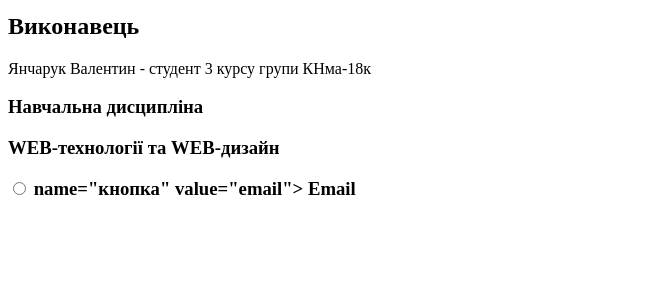
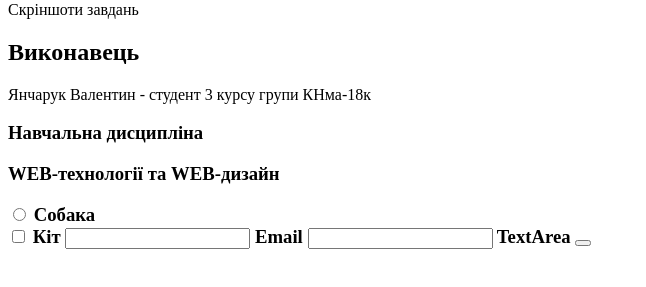
Before and after one commit to ValikYan/Lab1Yancharuk, a plain HTML site: page index.html in a window 1280 px wide. Shown: the part 105-392 px from the top of the page, without its empty margins (0-646 px from the left). Drawn offline with Linux system fonts and the light colour scheme.

Commit message:
add some elements

```diff
--- a/index.html
+++ b/index.html
@@ -1,7 +1,9 @@
+browser-sync start --server --files "*.html"
 <!DOCTYPE html>
 <html>
 <head>
 <title>Янчарук</title>
+
 </head>
 <body>
 
@@ -14,9 +16,19 @@
 <h3>Навчальна дисципліна<h3>
 <p>WEB-технології та WEB-дизайн</p>
 
-<input type="radio" id="radioButton">
-name="кнопка" value="email">
-   <label for="contactChoice1">Email</label>
+<input type="radio" id="radioButton" value="dog">
+<label for="radioButton">Собака</label><br>
+
+<input type="checkbox" id="checkboxElement" value="cat">
+<label for="checkboxElement">Кіт</label>
+
+<input type="email" id="contactEmail">
+<label for="contactEmail">Email</label>
+
+<input type="textarea" id="someTextarea">
+<label for="someTextarea">TextArea</label>
+
+<button type="button" name="button"></button>
 
 </body>
 </html>
```
